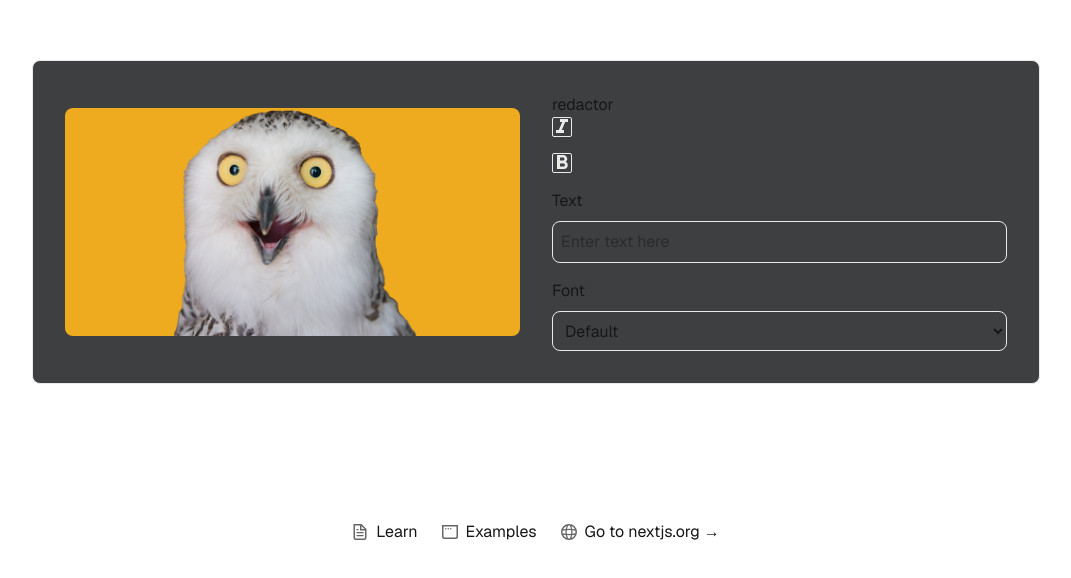
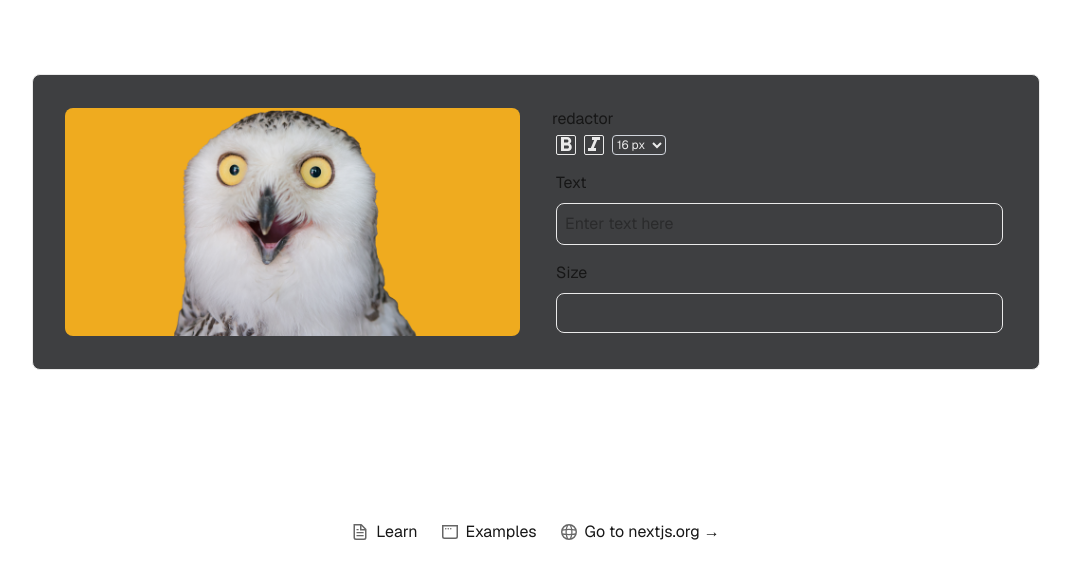
Before and after one commit to SpiriT-L/meme-crafter-app, a Next.js app: page / in a window 1280 px wide. Shown: the part 178-756 px from the top of the page, without its empty margins (104-1175 px from the left). Built offline with nearby package versions, Linux system fonts and the light colour scheme.

Commit message:
feat: add font size functionality and integrate into ImagesDisplay

```diff
--- a/src/components/ImagesDisplay/ImagesDisplay.tsx
+++ b/src/components/ImagesDisplay/ImagesDisplay.tsx
@@ -5,7 +5,7 @@ import React from 'react';
 import Image from 'next/image';
 
 export default function ImagesDisplay() {
-  const { text, isItalic, isBold } = useText();
+  const { text, isItalic, isBold, fontSize } = useText();
   return (
     <>
       <Image
@@ -18,6 +18,7 @@ export default function ImagesDisplay() {
       />
       <span
         className={`${isItalic ? 'italic' : ''} ${isBold ? 'font-bold' : ''}`.trim()}
+        style={{ fontSize: `${fontSize}px` }}
       >
         {text}
       </span>
--- a/src/components/TextRedactor/TextRedactor.tsx
+++ b/src/components/TextRedactor/TextRedactor.tsx
@@ -3,28 +3,20 @@
 import ButtonItanic from './ButtonItanic';
 import ButtonBold from './ButtonBold';
 import InputText from './InputText';
+import TextSizeChanger from './TextSizeChanger';
 
 export default function TextRedactor() {
   return (
     <>
       <h1>redactor</h1>
-      <div className="flex flex-col gap-4">
-        <ButtonItanic />
-        <ButtonBold />
+      <div className="flex flex-col gap-4 m-1">
+        <div className="flex flex-row gap-2">
+          <ButtonBold />
+          <ButtonItanic />
+          <TextSizeChanger />
+        </div>
         <InputText />
 
-        <div className="flex flex-col gap-2">
-          <label htmlFor="font">Font</label>
-          <select
-            id="font"
-            className="w-full h-[40px] border-[1px] border-solid border-[#eaeaea] rounded-[8px] bg-[#3e3f41] p-2"
-          >
-            <option value="default">Default</option>
-            <option value="bold">Bold</option>
-            <option value="italic">Italic</option>
-          </select>
-        </div>
-        {/*
         <div className="flex flex-col gap-2">
           <label htmlFor="size">Size</label>
           <input
@@ -33,6 +25,7 @@ export default function TextRedactor() {
             className="w-full h-[40px] border-[1px] border-solid border-[#eaeaea] rounded-[8px] bg-[#3e3f41] p-4"
           />
         </div>
+        {/*
         <div className="flex flex-col gap-2">
           <label htmlFor="color">Color</label>
           <input
--- /dev/null
+++ b/src/components/TextRedactor/TextSizeChanger.tsx
@@ -0,0 +1,30 @@
+'use client';
+
+import { useText } from '@/context/TextContext';
+
+const FONT_SIZES = [8, 10, 12, 14, 16, 18, 20, 24, 28, 32, 36, 48, 72];
+
+export default function TextSizeChanger() {
+  const { fontSize, setFontSize } = useText();
+
+  const handleChange = (e: React.ChangeEvent<HTMLSelectElement>) => {
+    setFontSize(Number(e.target.value));
+  };
+
+  return (
+    <>
+      <select
+        id="font-size-select"
+        value={fontSize}
+        onChange={handleChange}
+        className="h-[20px] rounded border border-gray-300 bg-[#3e3f41] text-[#eaeaea] text-xs"
+      >
+        {FONT_SIZES.map(size => (
+          <option key={size} value={size}>
+            {size} px
+          </option>
+        ))}
+      </select>
+    </>
+  );
+}
--- a/src/context/TextContext.tsx
+++ b/src/context/TextContext.tsx
@@ -9,6 +9,8 @@ type TextContextType = {
   setIsItalic: (v: boolean) => void;
   isBold: boolean;
   setIsBold: (v: boolean) => void;
+  fontSize: number;
+  setFontSize: (size: number) => void;
 };
 
 const TextContext = createContext<TextContextType>({
@@ -18,6 +20,8 @@ const TextContext = createContext<TextContextType>({
   setIsItalic: () => {},
   isBold: false,
   setIsBold: () => {},
+  fontSize: 16,
+  setFontSize: () => {},
 });
 
 export const useText = () => useContext(TextContext);
@@ -26,10 +30,20 @@ export function TextProvider({ children }: { children: React.ReactNode }) {
   const [text, setText] = useState('');
   const [isItalic, setIsItalic] = useState(false);
   const [isBold, setIsBold] = useState(false);
+  const [fontSize, setFontSize] = useState(16);
 
   return (
     <TextContext.Provider
-      value={{ text, setText, isItalic, setIsItalic, isBold, setIsBold }}
+      value={{
+        text,
+        setText,
+        isItalic,
+        setIsItalic,
+        isBold,
+        setIsBold,
+        fontSize,
+        setFontSize,
+      }}
     >
       {children}
     </TextContext.Provider>
```
